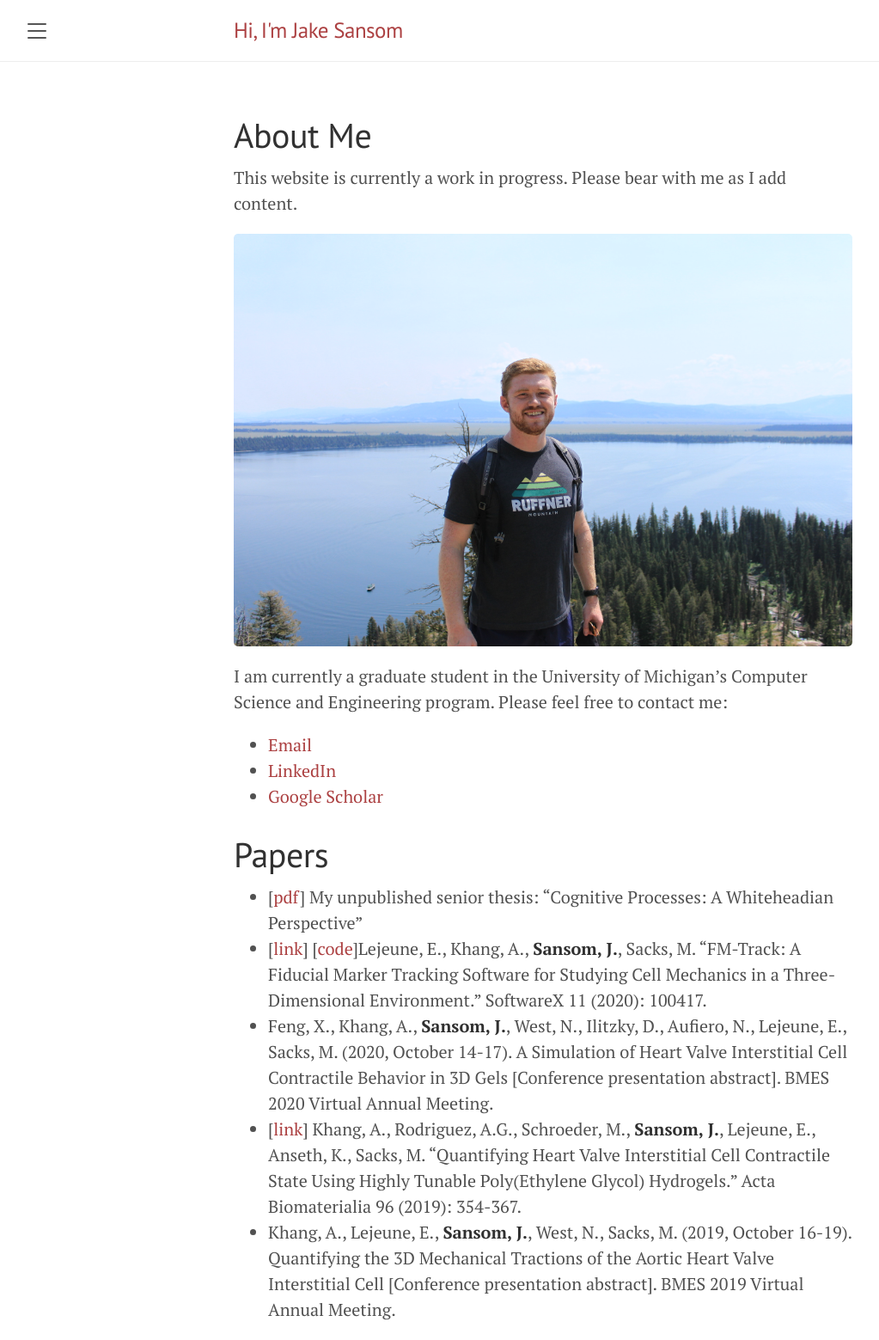
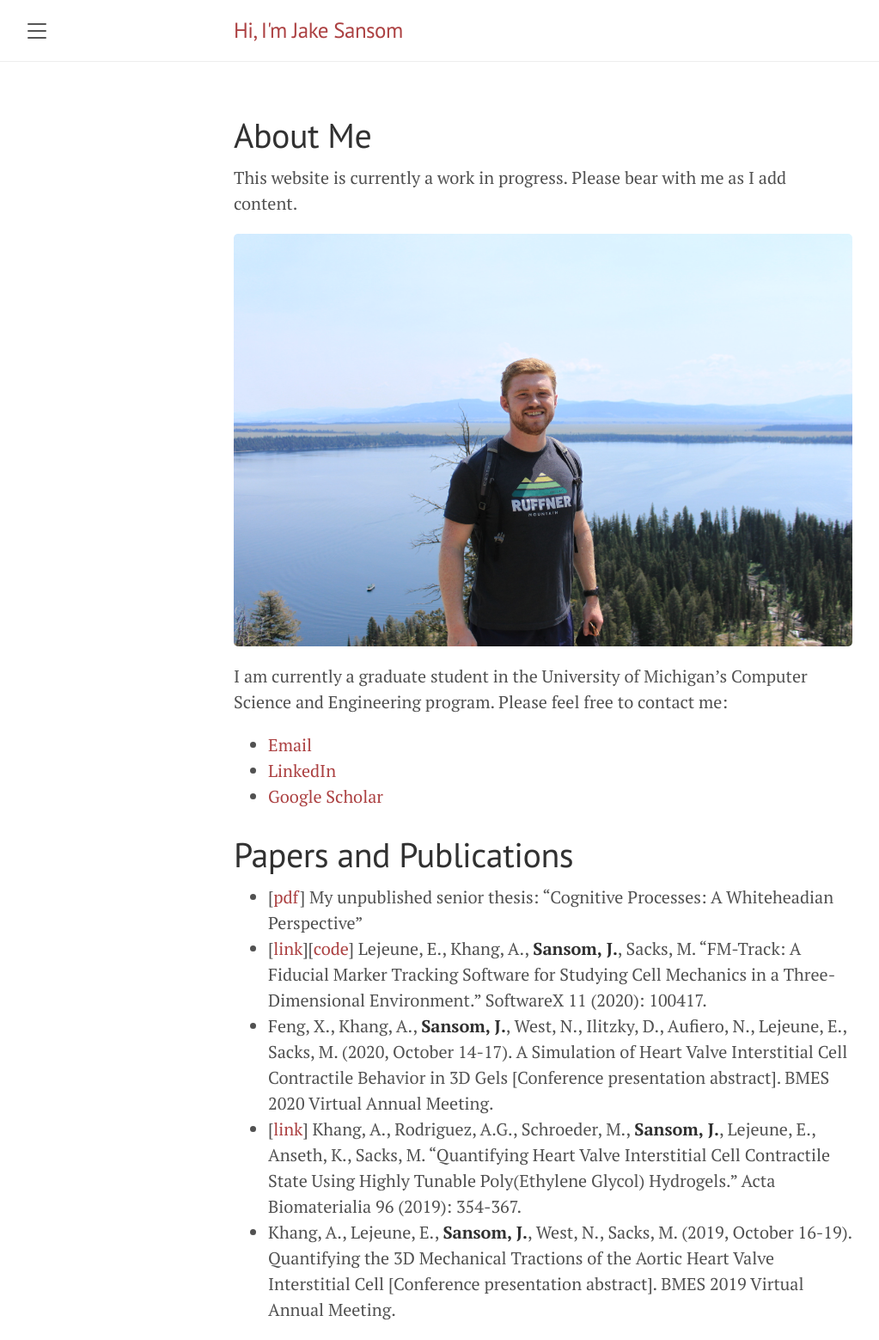
Before and after one commit to jhsansom/jhsansom.github.io, a Jekyll site: the page built from index.md, in a window 1280 px wide. Shown: the whole page at 86% size, without its empty margins (8-1031 px from the left). Built offline with Jekyll 4.4.1, drawn with Linux system fonts in a browser that asks for light colours; Markdown is read by kramdown in place of the engine named in the settings.

```diff
--- a/index.md
+++ b/index.md
@@ -16,10 +16,10 @@
 - [Google Scholar](https://scholar.google.com/citations?view_op=list_works&hl=en&authuser=1&user=wsoqyloAAAAJ&gmla=AJsN-F4IJi8f-SthCDCYqZHK9Wjl_z_4yaaO4py2ZPbVkFHMbdi3TY4zWfnv14pf3M3IyCSGzhaZjTDglT5jew_HJFiQ2ZufLXJWlGwMyh4oxZxIiUbF_EM)
 
 
-# Papers
+# Papers and Publications
 
 - [[pdf](https://raw.githubusercontent.com/jhsansom/jhsansom.github.io/master/docs/Thesis.pdf)] My unpublished senior thesis: “Cognitive Processes: A Whiteheadian Perspective”
-- [[link](https://www.sciencedirect.com/science/article/pii/S2352711019303474?via%3Dihub)] [[code](https://github.com/elejeune11/FM-Track)]Lejeune, E., Khang, A., **Sansom, J.**, Sacks, M. “FM-Track: A Fiducial Marker Tracking Software for Studying Cell Mechanics in a Three-Dimensional Environment.” SoftwareX 11 (2020): 100417.
+- [[link](https://www.sciencedirect.com/science/article/pii/S2352711019303474?via%3Dihub)][[code](https://github.com/elejeune11/FM-Track)] Lejeune, E., Khang, A., **Sansom, J.**, Sacks, M. “FM-Track: A Fiducial Marker Tracking Software for Studying Cell Mechanics in a Three-Dimensional Environment.” SoftwareX 11 (2020): 100417.
 - Feng, X., Khang, A., **Sansom, J.**, West, N., Ilitzky, D., Aufiero, N., Lejeune, E., Sacks, M. (2020, October 14-17). A Simulation of Heart Valve Interstitial Cell Contractile Behavior in 3D Gels [Conference presentation abstract]. BMES 2020 Virtual Annual Meeting.
 - [[link](https://www.ncbi.nlm.nih.gov/pmc/articles/PMC6717677/)] Khang, A., Rodriguez, A.G., Schroeder, M., **Sansom, J.**, Lejeune, E., Anseth, K., Sacks, M. “Quantifying Heart Valve Interstitial Cell Contractile State Using Highly Tunable Poly(Ethylene Glycol) Hydrogels.” Acta Biomaterialia 96 (2019): 354-367.
 - Khang, A., Lejeune, E., **Sansom, J.**, West, N., Sacks, M. (2019, October 16-19). Quantifying the 3D Mechanical Tractions of the Aortic Heart Valve Interstitial Cell [Conference presentation abstract]. BMES 2019 Virtual Annual Meeting.
```
